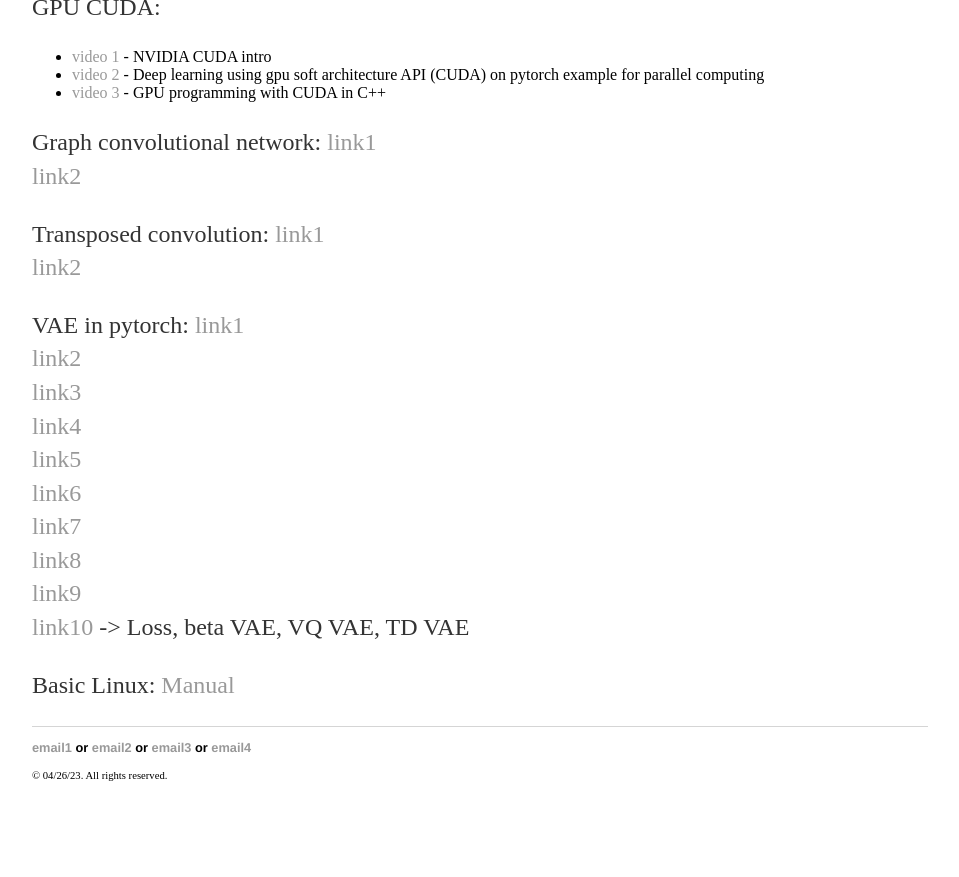
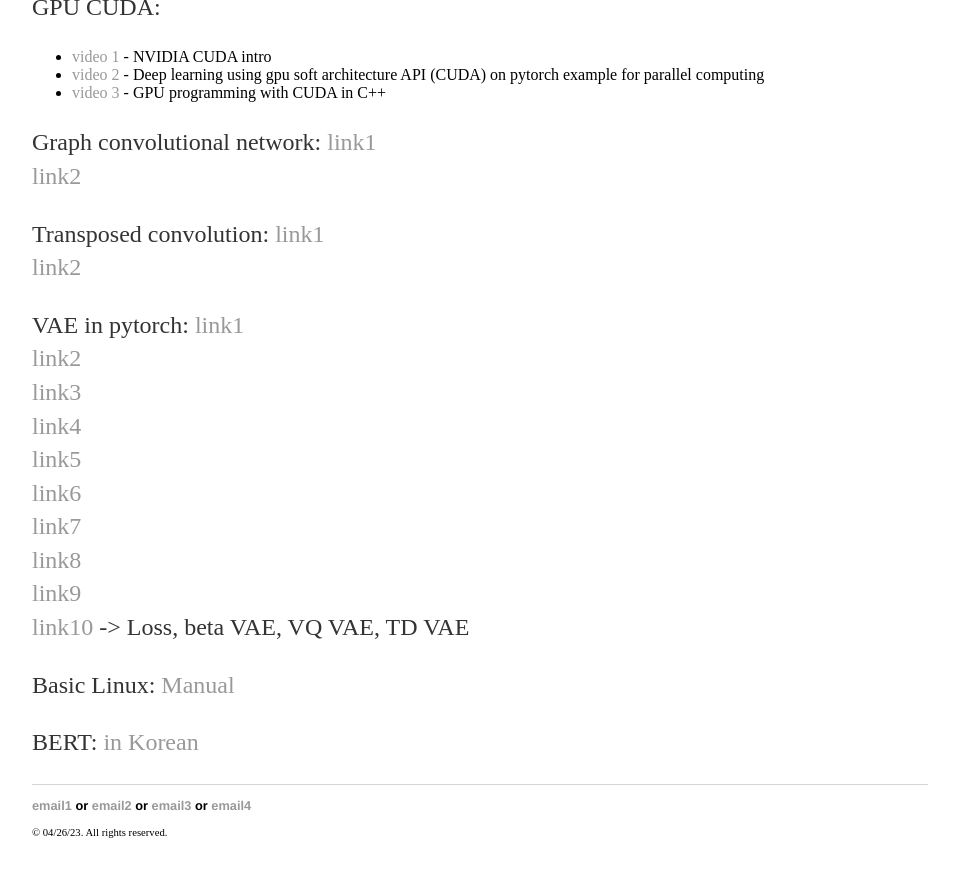
Before and after one commit to yjkweon24/yjkweon24.github.io, a Jekyll site: the page built from _posts/2019-03-16-Academic.md, in a window 1280 px wide and 900 px high, scrolled down 8883 px. Shown: the top 877 px of the window, without its empty margins (160-1119 px from the left). Built offline with Jekyll 4.4.1, drawn with Linux system fonts in a browser that asks for light colours; before the commit the page ends 9726 px from its top, so only the background shows below that.

Commit message:
Update 2019-03-16-Academic.md

```diff
--- a/_posts/2019-03-16-Academic.md
+++ b/_posts/2019-03-16-Academic.md
@@ -219,3 +219,5 @@ VAE in pytorch: [link1](https://debuggercafe.com/getting-started-with-variationa
 <br/>[link10](https://lilianweng.github.io/lil-log/2018/08/12/from-autoencoder-to-beta-vae.html) -> Loss, beta VAE, VQ VAE, TD VAE
 
 Basic Linux: [Manual](https://www.pluralsight.com/guides/beginner-linux-navigation-manual)
+
+BERT: [in Korean](https://wikidocs.net/115055)
```
